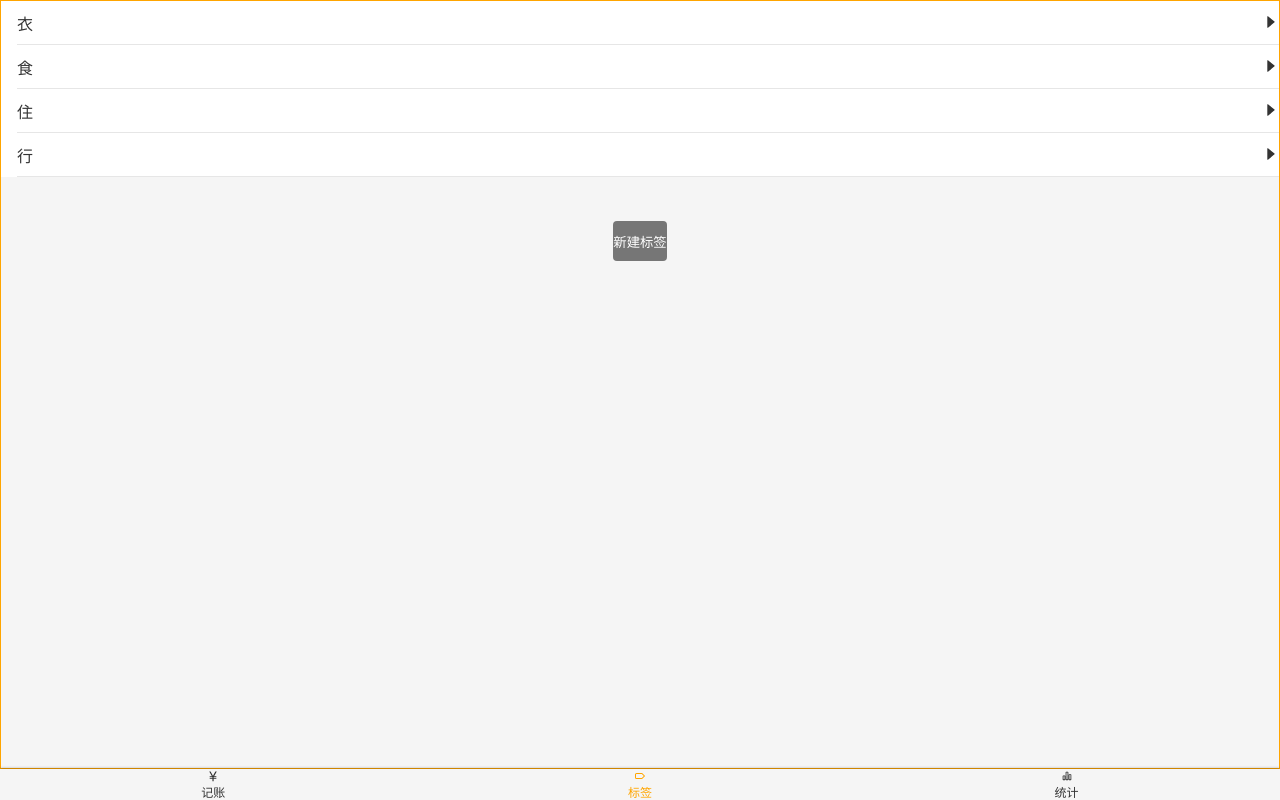
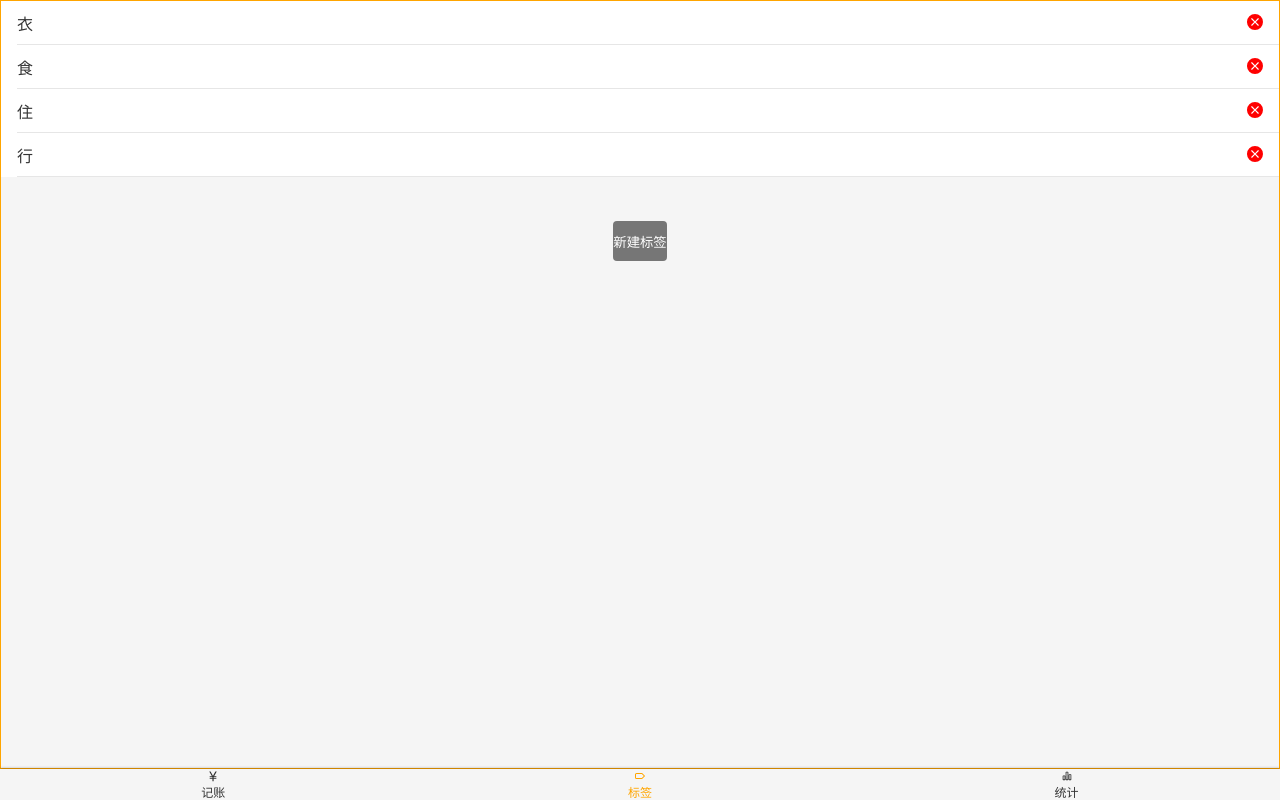
Before and after one commit to cazser/morney, a Vue app: page /#/labels in a window 1280 px wide. Built offline with nearby package versions, Linux system fonts and the light colour scheme.

Commit message:
由于我做编辑标签页面太容易翻车了，我决定不做标签页面，只有删除和新增标签功能

```diff
--- a/src/views/Labels.vue
+++ b/src/views/Labels.vue
@@ -2,11 +2,14 @@ import Icon from '@/components/Icon.vue';
 <template>
     <Layout>
         <div class="tags">
-            <router-link v-for="tag in tags" :key="tag.id"
+            <div v-for="tag in tags" :key="tag.id"
                         class="tag"  :to="`/label/edit/${tag.id}`">
-                <Icon name="right"/>
+                <div class="deleteWrapper"
+                        @click="deleteTag(tag.id)">
+                    <Icon name="delete"/>
+                </div>
                 <span>{{tag.name}}</span>
-            </router-link>
+            </div>
         </div>
         <div class="createTag-wrapper">
             <button class="createTag"
@@ -34,6 +37,10 @@ import Icon from '@/components/Icon.vue';
                     }
                 }
             }
+        }
+        deleteTag(id: string){
+            console.log(id);
+
         }
     }
 </script>
@@ -65,4 +72,9 @@ import Icon from '@/components/Icon.vue';
             margin-top: 44px;
         }
     }
+
+    .deleteWrapper{
+        padding-right: 16px;
+        color: red;
+    }
 </style>
```
Also changed, not shown: src/components/Button.vue (added, +25 -0 lines), src/assets/icons/delete.svg (added).
